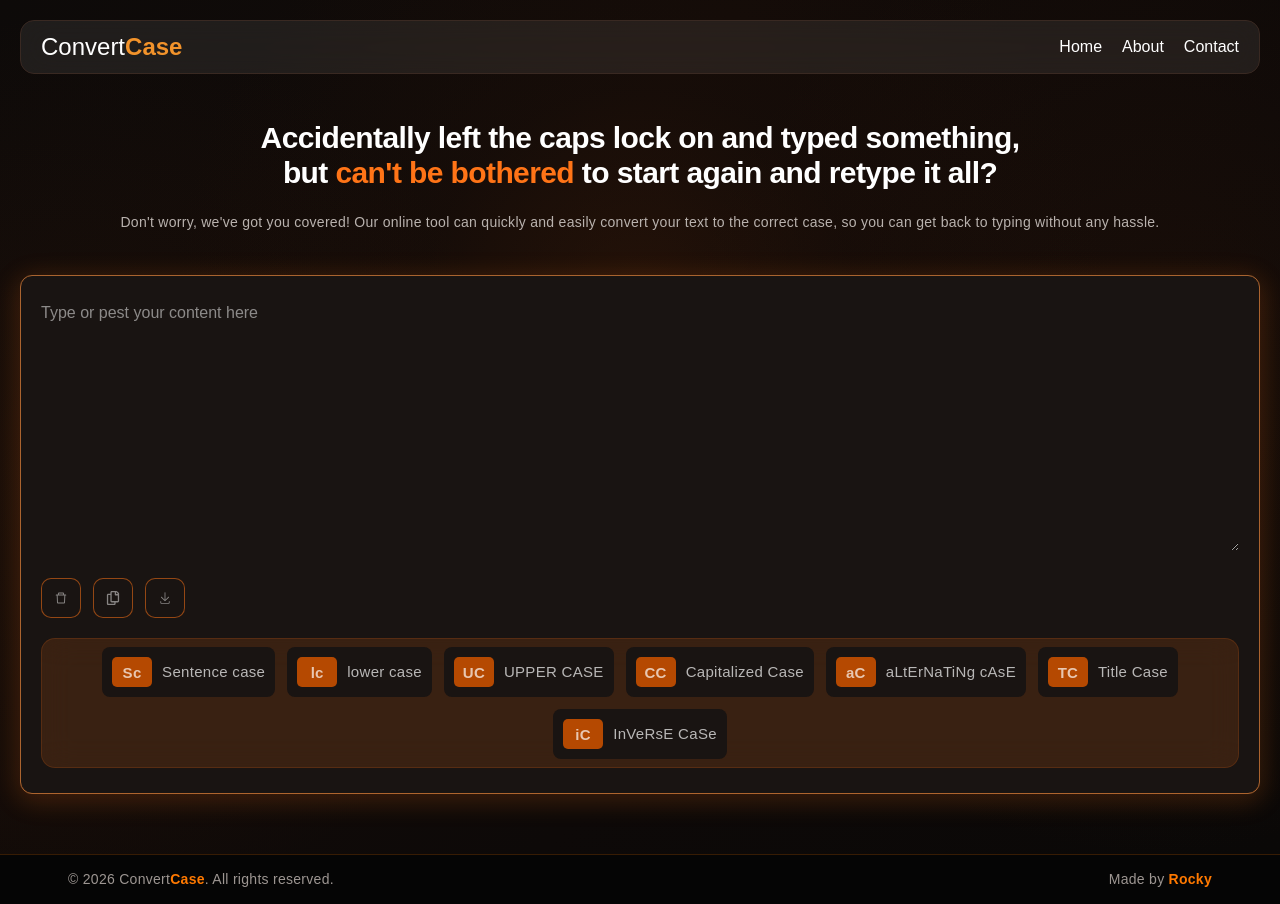
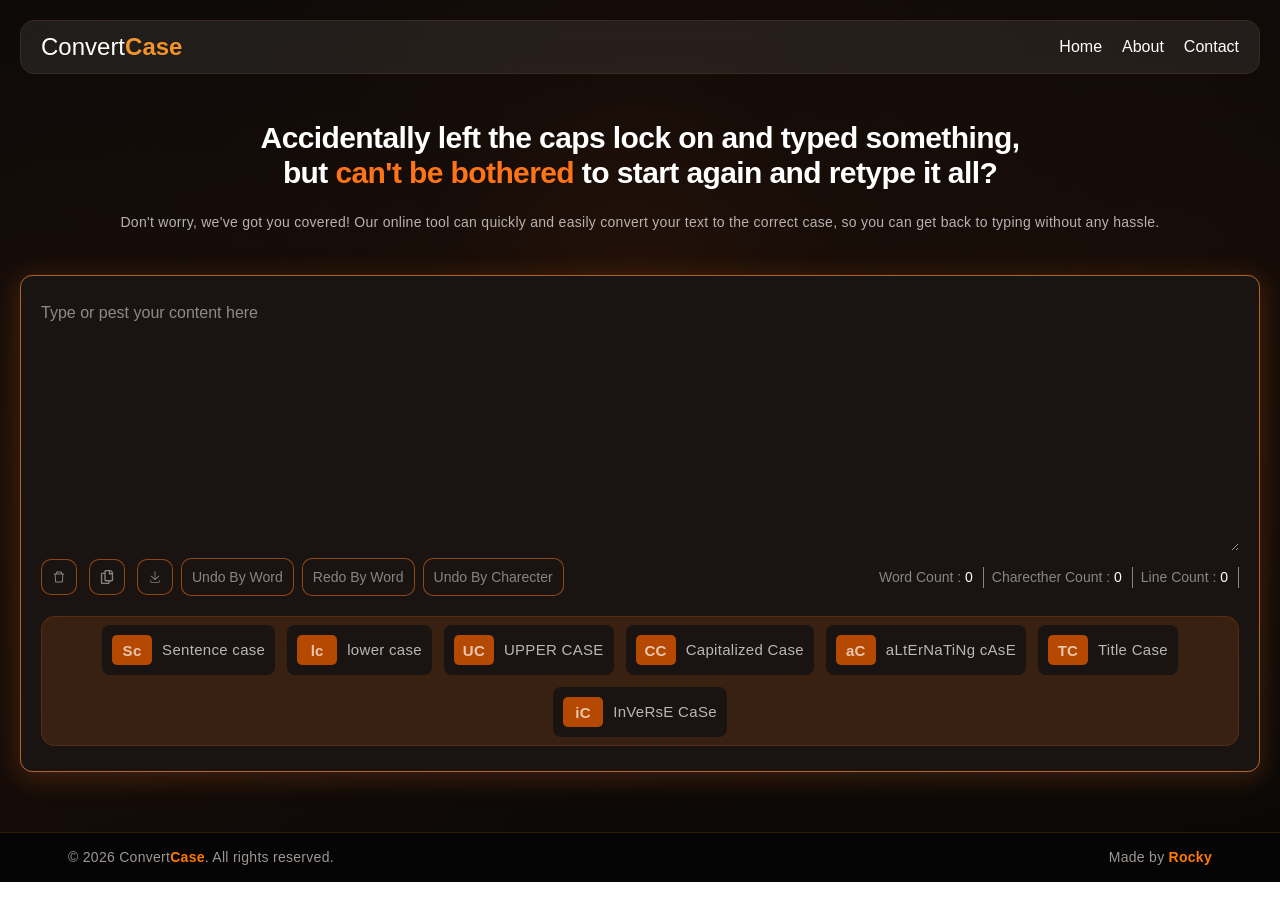
Before and after one commit to devrockey09/convert_text, a React (Vite) app: page / in a window 1280 px wide. After the commit the page ends 882 px from the top, so only its background shows below. Built offline with nearby package versions, Linux system fonts and the light colour scheme.

Commit message:
new changes redo

```diff
--- a/src/App.css
+++ b/src/App.css
@@ -81,5 +81,5 @@ p:nth-last-child(1){ padding-top:0px !important;}
 .common-btn strong{padding:5px; background:#b54901; width:40px; height:30px; border-radius:5px; transition:all 600ms ease-in-out;}
 .common-btn:hover{color:#fff;}
 .common-btn:hover strong{background:#ff7417; color:#fff;}
-.caseconverttols .tool-button{width:40px; transition: all 600ms ease-in-out; height:40px; border-radius:10px; background:#191412; display:flex; justify-content:center; align-items:center; cursor:pointer; transition: all 0.3s ease-in-out; background: #191412; border: 1px solid #ff741788;  color:#ffffff7a; font-size:14px;}
+.caseconverttols .tool-button{padding:10px 10px; font-size: 14px; line-height:16px; transition: all 600ms ease-in-out;  border-radius:10px; background:#191412; display:flex; justify-content:center; align-items:center; cursor:pointer; transition: all 0.3s ease-in-out; background: #191412; border: 1px solid #ff741788;  color:#ffffff7a; font-size:14px;}
 .caseconverttols .tool-button:hover{background:#ff7417; color:#fff; border:1px solid #ff7417;}
--- a/src/components/Editor/TextEditor.jsx
+++ b/src/components/Editor/TextEditor.jsx
@@ -1,16 +1,61 @@
 import Button from "../common/Button";
-import { useEffect, useState } from "react";
+import { useEffect, useRef, useState } from "react";
 import TextEditorTool from "./TextEditorTool";
 import useCaseConversion from "../../hooks/useCaseConversion";
 import downloadText from "../../helpers/textActions";
 import useCopyToClipboard from "../../hooks/useCopyToClipboard";
 import useLocalStorage from "../../hooks/useLocalStorage";
+import WordCount from "./WordCount";
 
 function TextEditor() {
   const { storedValue: textareaValue, setStoredValue: setTextareaValue } =
     useLocalStorage("convert-case-text", "");
   const [message, setMessage] = useState("");
   const copyToClipboard = useCopyToClipboard();
+
+const [history, setHistory] = useState([textareaValue]);
+const historyIndex = useRef(0);
+
+const updateText = (newValue) => {
+  const newHistory = history.slice(0, historyIndex.current + 1);
+   console.log(newValue , "newValue")
+  newHistory.push(newValue);
+
+  setHistory(newHistory);
+  historyIndex.current = newHistory.length - 1;
+
+  setTextareaValue(newValue);
+};
+
+
+
+  const wordunDoBYword = () =>{
+      const splitbyWord = textareaValue.trim().split(" ");
+      const lastWord = splitbyWord.slice(0,-1).join(" ")
+
+  updateText(lastWord);
+
+  }
+const redo = () => {
+
+  if (historyIndex.current < history.length - 1) {
+    historyIndex.current += 1;
+    const nextValue = history[historyIndex.current]
+    console.log(nextValue , "nextValue")
+    setTextareaValue(
+      nextValue
+    );
+  }
+};
+
+
+ const undobyCharecter = () => {
+   const splitBychar = textareaValue.trim().split("");
+   const lastchar = splitBychar.slice(0, -1).join("")
+
+   return setTextareaValue(lastchar);
+
+ }
 
   const {
     lowerCaseValue,
@@ -64,12 +109,39 @@ function TextEditor() {
               </p>
             </div>
           )}
+          <div className="flex justify-between items-center caseconverttols">
+            <div className="flex left-blk items-center gap-2">
+              <TextEditorTool
+                clearFn={clearFn}
+                copyFn={copyText}
+                downloadFn={() => downloadText(textareaValue, setMessage)}
+              />
+            <div className="flex  items-center gap-2">
+              <button onClick={wordunDoBYword}
+              className="tool-button" type="button " >
+                Undo By Word
+              </button>
+               <button
+              className="tool-button" type="button" onClick={redo} >
+                Redo By Word
+              </button>
 
-          <TextEditorTool
-            clearFn={clearFn}
-            copyFn={copyText}
-            downloadFn={() => downloadText(textareaValue, setMessage)}
-          />
+              <button onClick={undobyCharecter}
+              className="tool-button" type="button" >
+                Undo By Charecter
+              </button>
+
+
+            </div>
+            </div>
+
+            <div className="word-count-blk">
+                 <WordCount textvalue={textareaValue} />
+            </div>
+
+          </div>
+
+
           <div className="text-editor-tools-blk  p-2  rounded-[10px] mt-5 flex flex-wrap gap-[12px] justify-center items-center ">
             <Button
               onClick={sentenceCaseValue}
--- a/src/components/Editor/TextEditorTool.jsx
+++ b/src/components/Editor/TextEditorTool.jsx
@@ -4,7 +4,7 @@ import { GoDownload } from "react-icons/go";
 
 function TextEditorTool({ clearFn, downloadFn, copyFn }) {
   return (
-    <div className="caseconverttols flex flex-wrap gap-[12px] justify-start items-center mt-5">
+    <div className=" flex flex-wrap gap-[12px] justify-start items-center ">
       {/* Clear*/}
       <button type="button" onClick={clearFn} className="tool-button">
         <AiOutlineDelete />
--- /dev/null
+++ b/src/components/Editor/WordCount.jsx
@@ -0,0 +1,16 @@
+
+
+function WordCount({textvalue}) {
+
+
+
+  return (
+    <div className="flex justify-between items-center gap-2 text-[#868686] text-[14px]">
+         <div className="item-blk pr-[10px] border-r-1"> <h6>Word Count : <span className="text-white">{textvalue ? textvalue.trim().split(/\s+/).length : "0"}</span></h6> </div>
+         <div className="item-blk pr-[10px] border-r-1"> <h6>Charecther Count : <span className="text-white">{textvalue ? textvalue.trim().length : "0"}</span></h6> </div>
+         <div className="item-blk pr-[10px] border-r-1"> <h6>Line Count : <span className="text-white">{textvalue.trim() ? textvalue.trim().split(/\s+/).length : "0"}</span></h6> </div>
+    </div>
+  )
+}
+
+export default WordCount
```
